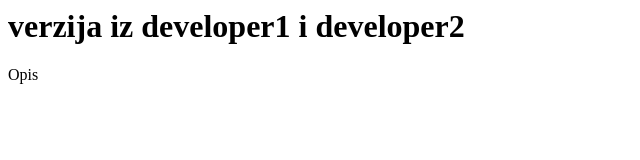
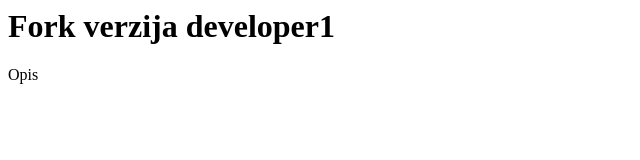
Before and after one commit to AhmedSkillz/rs1-v01-git2, a plain HTML site: page index.html in a window 1280 px wide. Shown: the whole page, without its empty margins (0-640 px from the left). Drawn offline with Linux system fonts and the light colour scheme.

Commit message:
Fork commit developer1

```diff
--- a/index.html
+++ b/index.html
@@ -1,2 +1,2 @@
 
-<h1> verzija iz developer1 i developer2 </h1> <p>Opis</p>
+<h1> Fork verzija developer1 </h1> <p>Opis</p>
```
